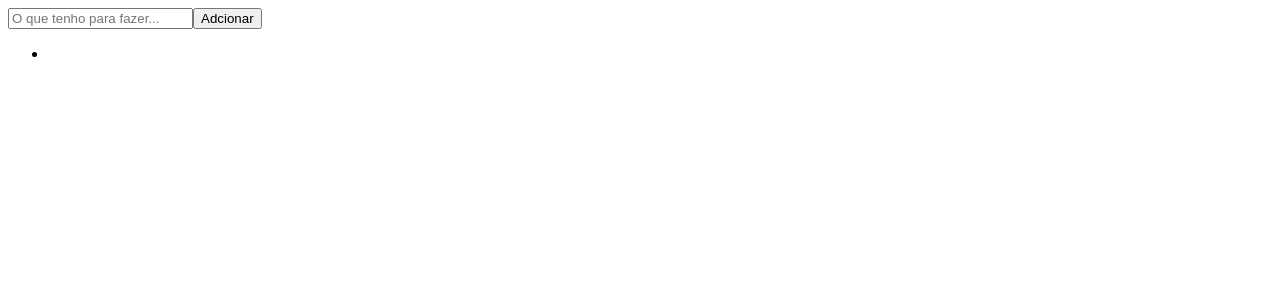
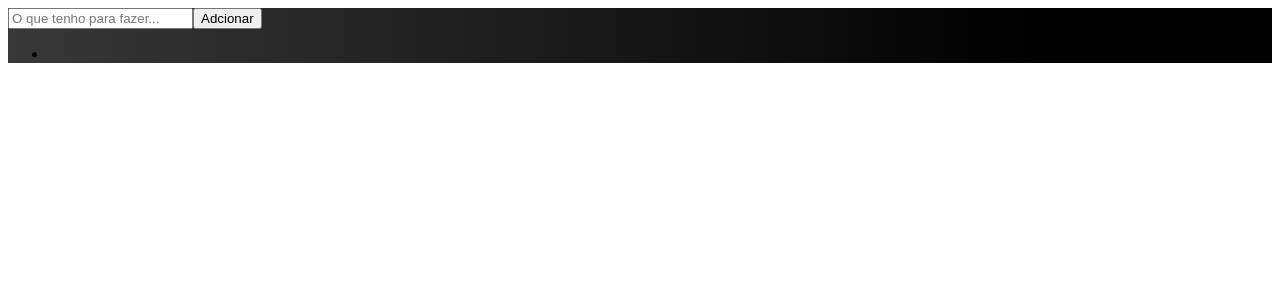
Before and after one commit to n4ju15/to-do, a React (Vite) app: page / in a window 1280 px wide. Shown: the top 300 px of the page. Built offline with nearby package versions, Linux system fonts and the light colour scheme.

Commit message:
Adding global styles

```diff
--- a/package.json
+++ b/package.json
@@ -12,6 +12,7 @@
   "dependencies": {
     "react": "^18.2.0",
     "react-dom": "^18.2.0",
+    "styled-components": "^6.1.1",
     "uuid": "^9.0.1"
   },
   "devDependencies": {
--- a/src/App.jsx
+++ b/src/App.jsx
@@ -1,19 +1,23 @@
 import React, { useState } from "react"
 import { v4 as uuidv4 } from "uuid"
 
+import { Container } from './styles.js'
+
 function App() {
   const [list, setList] = useState([{}])
+  const [inputTask, setInputTask] = useState('')
 
   function inputMudou(event) {
-    setList([{ id: uuidv4(), task: event.target.value }])
+    setInputTask(event.target.value)
+    console.log(task)
   }
 
   function cliqueiNoBotao() {
-    console.log("Cliquei no botão!");
+    setList([ ...list, { id: uuidv4(), task: inputTask }])
   }
 
   return (
-    <div>
+    <Container>
       <input onChange={inputMudou} placeholder="O que tenho para fazer..." />
       <button onClick={cliqueiNoBotao}>Adcionar</button>
 
@@ -22,7 +26,7 @@ function App() {
           <li key={item.id}>{item.task}</li>
         ))}
       </ul>
-    </div>
+    </Container>
   );
 }
 
--- /dev/null
+++ b/src/globalStyles.js
@@ -0,0 +1,12 @@
+import { createGlobalStyle } from 'styled-components'
+
+const GlobalStyles = createGlobalStyle`
+    body{
+        margin: 0;
+        padding: 0;
+        box-sizing: border-box;
+        outline: none;
+    }
+`
+
+export default GlobalStyles
--- a/src/main.jsx
+++ b/src/main.jsx
@@ -1,6 +1,7 @@
 import React from 'react'
 import ReactDOM from 'react-dom/client'
 import App from './App.jsx'
+import GlobalStyles from './GlobalStyles.js'
 
 
 ReactDOM.createRoot(document.getElementById('root')).render(
--- /dev/null
+++ b/src/styles.js
@@ -0,0 +1,6 @@
+import styled from 'styled-components'
+
+export const Container = styled.div`
+    background: linear-gradient(90deg, #383838 0%, #000 81.25%);
+
+`
```
Also changed, not shown: 1 other file (tests, documents, lock files or other folders).
